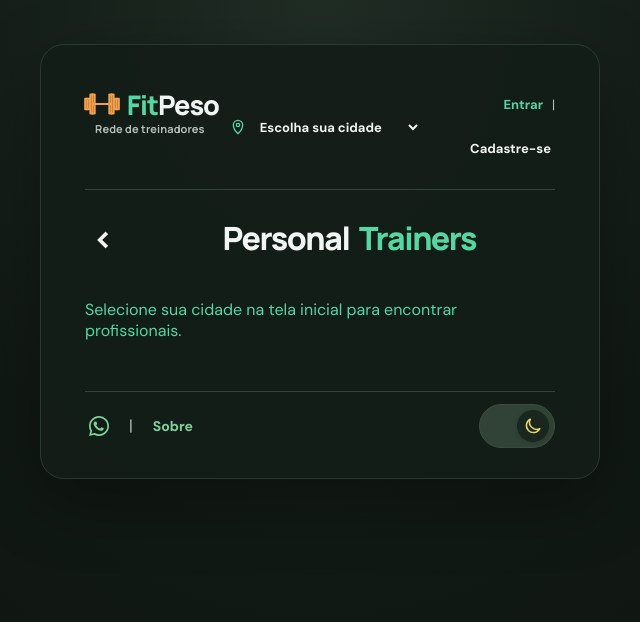
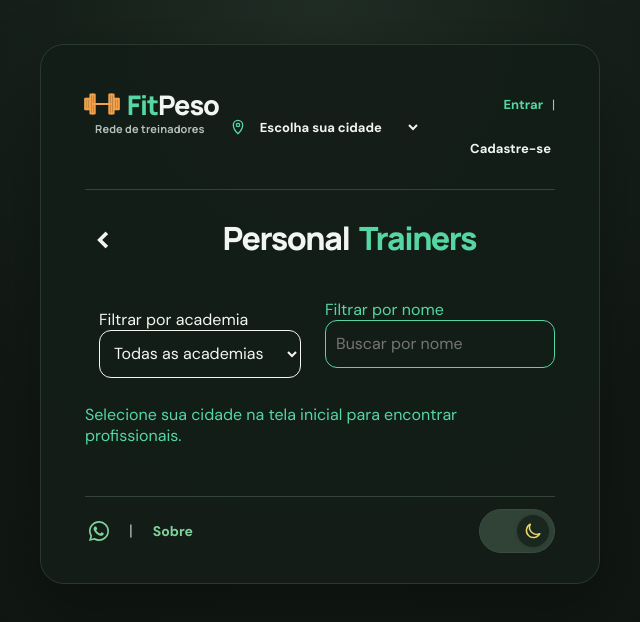
Before and after one commit to albertoapr/calculadoraimc, a Vue app: page /profissionais in a window 1280 px wide. Shown: the top 622 px of the page, without its empty margins (320-960 px from the left). Built offline with nearby package versions, Linux system fonts and the light colour scheme.

Commit message:
feat(profissionais): adiciona filtros de academia e nome à listagem

```diff
--- a/src/views/profissionais/ProfissionaisDirectoryView.vue
+++ b/src/views/profissionais/ProfissionaisDirectoryView.vue
@@ -1,8 +1,9 @@
 <script setup lang="ts">
+import { computed, ref } from 'vue'
 import ProfissionaisListView from './ProfissionaisListView.vue'
 import type { PublicTrainer } from '../../services/profissionaisService'
 
-defineProps<{
+const props = defineProps<{
   selectingForDraft: boolean
   academy: string
   academies: string[]
@@ -22,6 +23,21 @@ defineProps<{
   error: string
 }>()
 
+const nameFilter = ref('')
+const visibleTrainers = computed(() => {
+  const query = nameFilter.value.trim().normalize('NFD').replace(/[\u0300-\u036f]/g, '').toLocaleLowerCase('pt-BR')
+  if (!query || props.selectingForDraft) return props.trainers
+  return props.trainers.filter((trainer) =>
+    [trainer.name, trainer.fullName, trainer.firstName, trainer.lastName]
+      .filter(Boolean)
+      .join(' ')
+      .normalize('NFD')
+      .replace(/[\u0300-\u036f]/g, '')
+      .toLocaleLowerCase('pt-BR')
+      .includes(query),
+  )
+})
+
 const emit = defineEmits<{
   'update:academy': [value: string]
   'update:selectedIds': [ids: string[]]
@@ -36,7 +52,7 @@ const emit = defineEmits<{
 
 <template>
   <section class="home-trainer-directory public-directory" aria-labelledby="page-title">
-    <div v-if="selectingForDraft" class="home-trainer-controls">
+    <div class="home-trainer-controls">
       <label class="home-academy-select">
         <span class="sr-only">Filtrar por academia</span>
         <select
@@ -50,6 +66,10 @@ const emit = defineEmits<{
           </option>
         </select>
       </label>
+      <label v-if="!selectingForDraft" class="home-name-filter">
+        <span class="sr-only">Filtrar por nome</span>
+        <input v-model="nameFilter" type="search" autocomplete="off" placeholder="Buscar por nome" aria-label="Filtrar personal por nome" />
+      </label>
       <button
         v-if="selectingForDraft"
         class="primary-button home-proposal-button"
@@ -59,28 +79,6 @@ const emit = defineEmits<{
       >
         Continuar com {{ selectedIds.length }}
         {{ selectedIds.length === 1 ? 'personal' : 'personais' }} →
-      </button>
-      <button
-        v-else-if="!selectingForDraft"
-        class="primary-button home-proposal-button"
-        type="button"
-        :disabled="
-          sharingBusy ||
-          checkingRequests ||
-          !!requestsError ||
-          (!!activeRequest && (activeRequest.city !== city || activeRequest.proposalCount >= 5))
-        "
-        @click="emit('request-proposal')"
-      >
-        {{
-          sharingBusy
-            ? 'Enviando…'
-            : checkingRequests
-              ? 'Consultando…'
-              : activeRequest
-                ? 'Enviar solicitação'
-                : 'Solicitar treinamento com personal'
-        }}
       </button>
     </div>
     <p v-if="selectingForDraft" class="home-list-message">
@@ -121,18 +119,18 @@ const emit = defineEmits<{
     </p>
     <template v-else>
       <p class="home-list-heading">
-        {{ trainers.length }} {{ trainers.length === 1 ? 'personal' : 'personais' }} em {{ city }}
+        {{ visibleTrainers.length }} {{ visibleTrainers.length === 1 ? 'personal' : 'personais' }} em {{ city }}
       </p>
       <ProfissionaisListView
         :show-request-link="!selectingForDraft"
         @request-trainer="(id) => emit('request-trainer', id)"
-        :trainers="trainers"
+        :trainers="visibleTrainers"
         :selected-ids="selectedIds"
         :selectable="true"
         :sent-ids="sentIds"
         @update:selected-ids="(ids) => emit('update:selectedIds', ids)"
       />
-      <p v-if="!trainers.length" class="home-list-message">
+      <p v-if="!visibleTrainers.length" class="home-list-message">
         Nenhum profissional encontrado para os critérios selecionados.
       </p>
     </template>
@@ -174,13 +172,15 @@ const emit = defineEmits<{
   align-items: stretch;
 }
 .home-trainer-controls button,
-.home-academy-select select {
+.home-academy-select select,
+.home-name-filter input {
   min-width: 0;
   width: 100%;
   min-height: 48px;
   font: inherit;
 }
-.home-academy-select select {
+.home-academy-select select,
+.home-name-filter input {
   color: inherit;
   background: var(--input-bg, transparent);
   border: 1px solid currentColor;
```
